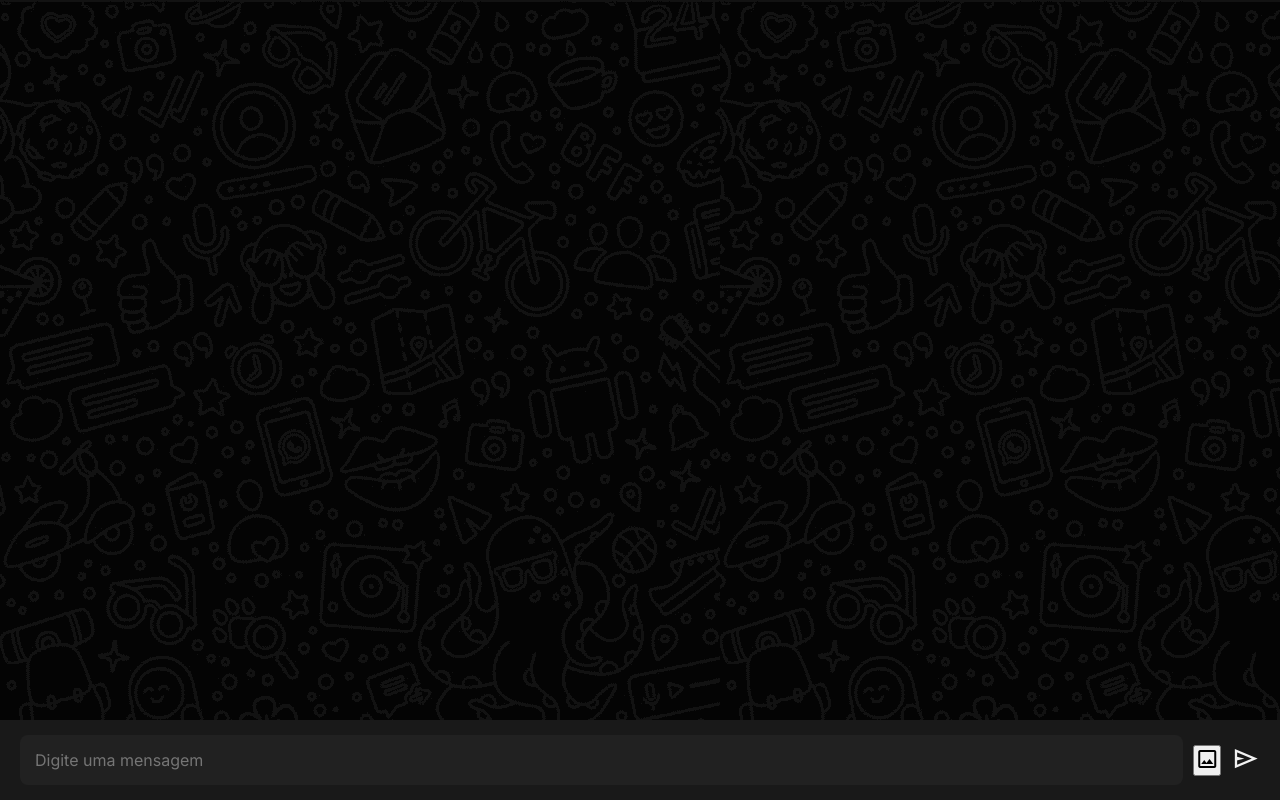
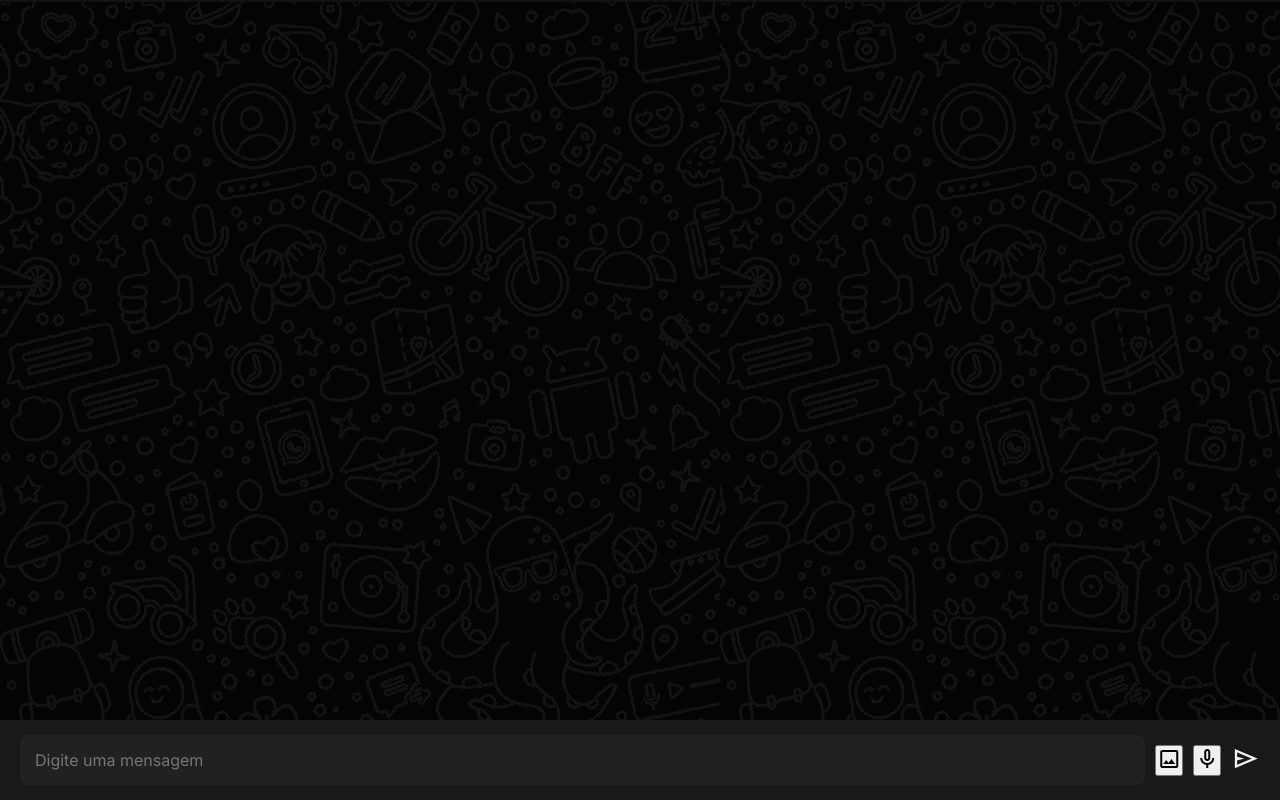
Before and after one commit to LucasGoncalves24/chat, a plain HTML site: page frontend/index.html in a window 1280 px wide. Both pictures are taken after typing "Sample" into the empty fields and a click on the button "Entrar". Drawn offline with nearby package versions, Linux system fonts and the light colour scheme.

Commit message:
Update index.html

```diff
--- a/frontend/index.html
+++ b/frontend/index.html
@@ -37,6 +37,9 @@
                 <button type="button" class="chat__file-button">
                     <span class="material-symbols-outlined">image</span>
                 </button>
+                <button type="button" class="chat__audio-button">
+                    <span class="material-symbols-outlined">mic</span>
+                </button>
                 <button type="submit" class="chat__button">
                     <span class="material-symbols-outlined">send</span>
                 </button>
```
